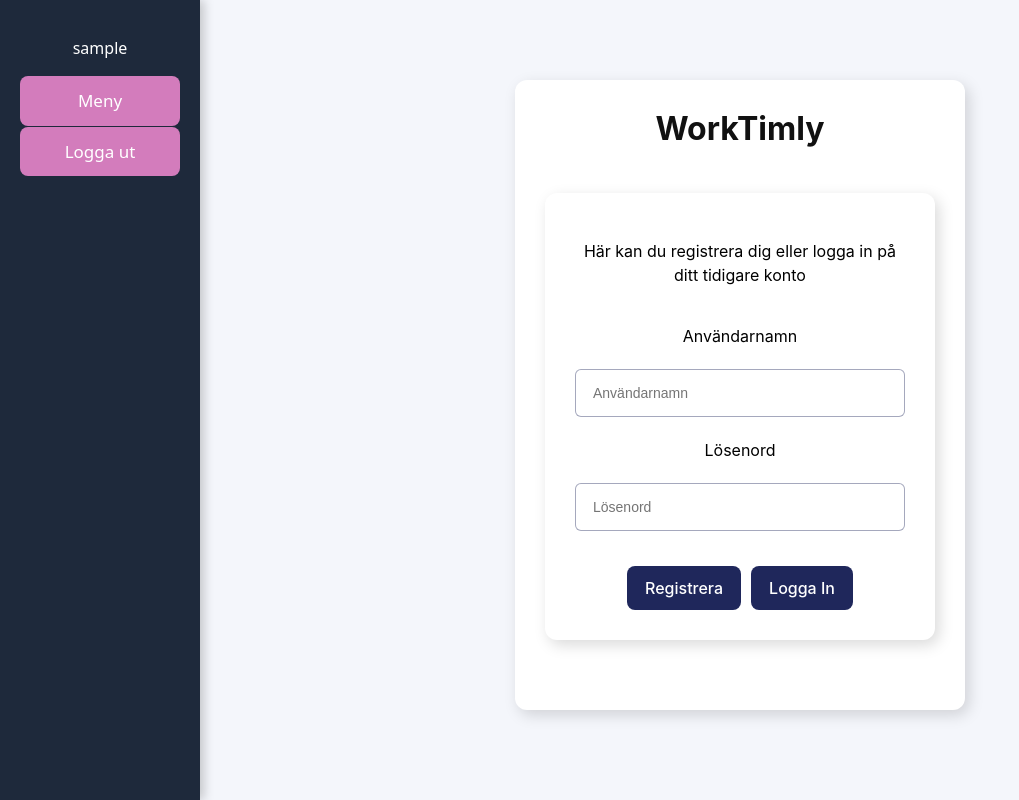
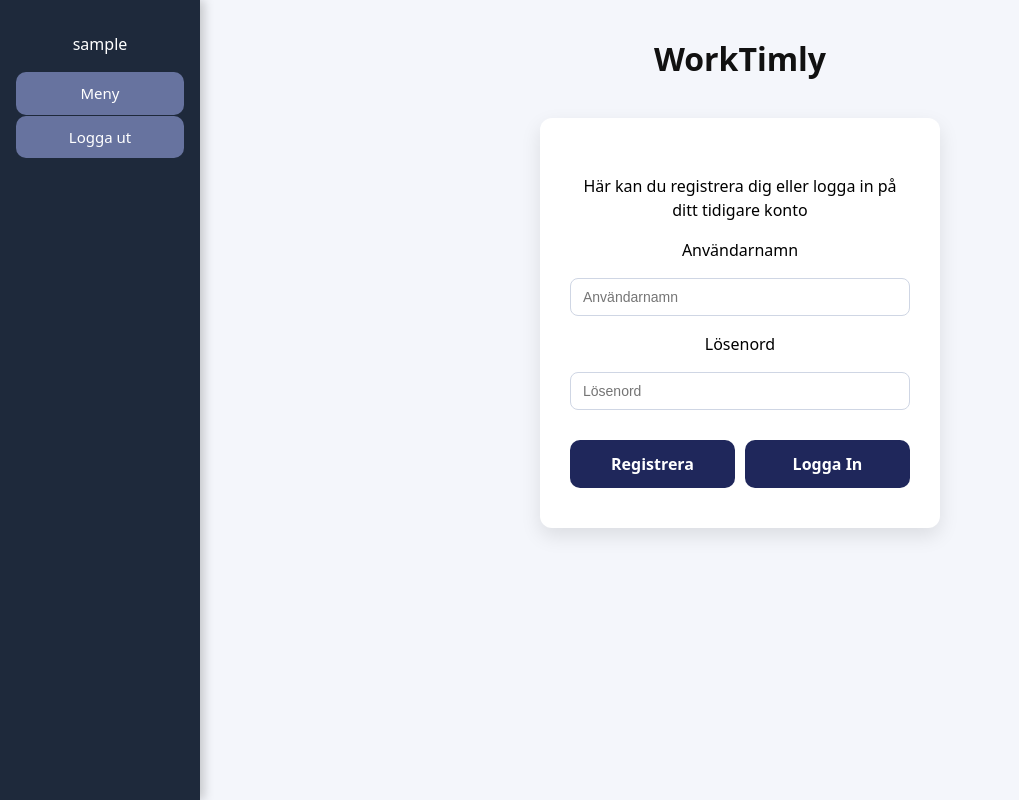
Before and after one commit to Juliahagstedtt/TimeWorkly, a React (Vite) app: page / in a window 1280 px wide. Shown: the whole page, without its empty margins (0-1019 px from the left). Built offline with nearby package versions, Linux system fonts and the light colour scheme; sample sign-in values are in the browser's storage.

Commit message:
css och städ

```diff
--- a/src/App.css
+++ b/src/App.css
@@ -32,6 +32,8 @@ html, body {
   flex: 1;
   margin-left: 200px;
   padding: 40px;
+  text-align: center;
+  justify-content: center;
 }
 
 .card {
@@ -59,15 +61,31 @@ button {
   padding: 12px 16px;
   border-radius: 8px;
   border: none;
-  background-color: #1f275b;
-  color: white;
-  font-size: 1rem;
-  cursor: pointer;
   transition: 0.2s;
 }
 
 button:hover {
-  background-color: #3944a3;
+  background-color: #dbdbdb;
+}
+
+.reg-buttons {
+  display: block;
+  width: 100%;
+  max-width: 420px;
+  margin: 18px auto 0;
+  padding: 12px 14px;
+  border-radius: 10px;
+  border: none;
+  background-color: #1f275b;
+  color: #fff;
+  font-weight: 600;
+  cursor: pointer;
+  margin-top: 20px;
+}
+
+.reg-buttons:hover {
+    background-color: rgb(124, 138, 151);
+    border: none;
 }
 
 .error-message {
@@ -77,7 +95,6 @@ button:hover {
 }
 
 @media (max-width: 375px) {
-
   .sidebar {
     width: 100%;
     height: auto;
--- a/src/pages/ClockInOut.tsx
+++ b/src/pages/ClockInOut.tsx
@@ -104,9 +104,9 @@ const handleClockIn = async () => {
 
       <div className="clock-buttons">
         {!In ? (
-          <button className="In" onClick={handleClockIn}>Stämpla In</button>
+          <button className="stamp-button" onClick={handleClockIn}>Stämpla In</button>
         ) : (
-          <button className="Out" onClick={handleClockOut}>Stämpla Ut</button>
+          <button className="stamp-button" onClick={handleClockOut}>Stämpla Ut</button>
         )}
       </div>
       {errorMessage && <p className="error-message">{errorMessage}</p>}
--- a/src/pages/Edit.tsx
+++ b/src/pages/Edit.tsx
@@ -30,6 +30,13 @@ function Edit() {
         t.startTime.slice(0, 10) === date
       );
       setTimes(filtered);
+
+      if (!selectedIdFromState && filtered.length > 0) {
+        const first = filtered[0];
+        setSelectedId(first.id);
+        setStart(first.startTime.slice(11, 16));
+        setEnd(first.endTime ? first.endTime.slice(11, 16) : "");
+      }
 
       if (selectedIdFromState) {
         const selected = filtered.find((t) => t.id === selectedIdFromState);
--- a/src/pages/LoginRegister.tsx
+++ b/src/pages/LoginRegister.tsx
@@ -75,7 +75,7 @@ function LoginRegister() {
 
 
   return (
-        <div className='card'>
+        <div className='reg-container'>
               <h1>WorkTimly</h1>
 
            <div className="card">
--- a/src/pages/OverView.tsx
+++ b/src/pages/OverView.tsx
@@ -117,7 +117,7 @@ for (let i = 0; i < 7; i++) {
 
 return (
 <>
-    <div className="card">
+    <div className="overview-card">
           <div className="week-header">
         <button onClick={() => changeWeek(-1)}> ⟵ </button>
         <button onClick={() => changeWeek(1)}> ⟶ </button>
@@ -141,9 +141,9 @@ return (
     <div key={index} className="week-row">
       <span className="week-date">{day.toLocaleDateString("sv-SE")}</span>
 
-      <span className="week-hours">
-        {total.h}h {total.m}min
-      </span>
+    <span className="week-hours">
+      {hasItems ? `${total.h}h ${total.m}min` : "-"}
+    </span>
 
   {hasItems ? (
     <button onClick={() => navigate(`/edit/${dayISO}`)}>
--- a/src/styles/ClockInOut.css
+++ b/src/styles/ClockInOut.css
@@ -1,15 +1,23 @@
 .clock-buttons, h3 {
   display: flex;
   justify-content: center;
-  margin-top: 20px;
+  margin: 12px 0;
 }
 
-.In, .Out {
-    background-color: rgb(169, 52, 52);
+.card h3 {
+  text-align: center;
+  margin: 0 0 12px;
 }
 
-.error-message {
-  color: red;
-  margin-top: 10px;
-  font-size: 14px;
+.stamp-button {
+    background-color: rgb(169, 52, 52);
+    color: white;
+    border: none;
+    border-radius: 10px;
+    padding: 12px 16px;
+    min-width: 160px;
 }
+
+.stamp-button:hover {
+  background-color: rgb(194, 129, 129);
+}
--- a/src/styles/Headers.css
+++ b/src/styles/Headers.css
@@ -1,18 +1,18 @@
 .option-buttons {
-    background-color: #d37cbc;
+    background-color: #67739f;
+    color: #ffffff;
     width: 100%;
-    padding: 12px 14px;
-    border-radius: 8px;
-    font-size: 17px;
+    padding: 10px 12px;
+    border-radius: 10px;
+    font-size: 15px;
     cursor: pointer;
-    border: none;
+    /* border: none; */
     transition: 0.2s;
     margin-bottom: 1px;
 }
 
-
 .option-buttons:hover {
-    background-color:  #bf9db6;;
+    background-color:  #cacde9;;
     border: none;
 }
 
@@ -28,7 +28,7 @@
   width: 200px;
   height: 100vh;
   background-color: #1E293B;
-  padding: 20px;
+  padding: 16px;
   box-shadow: 4px 0 10px rgba(0, 0, 0, 0.2);
   display: flex;
   flex-direction: column;
--- a/src/styles/LoginRegister.css
+++ b/src/styles/LoginRegister.css
@@ -1,34 +1,18 @@
-.card {
-    max-width: 400px;
-    margin: 60px auto;
-    padding: 40px 30px;
-    background-color: #ffffff;
-    border-radius: 12px;
-    box-shadow: 4px 5px 15px rgba(0,0,0,0.15);
-
-    display: flex;
-    flex-direction: column;
-    gap: 5px;
-    font-family: 'Inter', sans-serif;
-}
-
 .reg-container h2 {
     margin-bottom: 10px;
     font-size: 1.5rem;
     font-weight: 600;
 }
 
-.reg-buttons {
-    background-color: rgba(31, 39, 91, 0.71);
-    color: rgb(255, 255, 255);
-    border: none;
+.reg-container {
+    display: flex;
+    flex-direction: column;
+    align-items: center;
+    max-width: 400px;
+    margin: 0 auto;
+    margin-left: 300px;
+
 }
-
-.reg-buttons:hover {
-    background-color: rgb(124, 138, 151);
-    border: none;
-}
-
 .user-input,
 .password-input {
     padding: 15px 17px;
@@ -46,10 +30,26 @@
     justify-content: center;
 }
 
-p {
+.reg-container p {
     color: black;
 }
 
-.error-message {
-    color: rgb(255, 22, 22);
+
+@media (max-width: 1200px) {
+  .reg-container {
+    margin-left: 200px;
+  }
 }
+
+@media (max-width: 992px) {
+  .reg-container {
+    margin-left: 100px;
+  }
+}
+
+@media (max-width: 768px) {
+  .reg-container {
+    margin-left: auto;
+    margin-right: auto;
+  }
+}
--- a/src/styles/ManualInPut.css
+++ b/src/styles/ManualInPut.css
@@ -5,7 +5,7 @@
     font-weight: 600;
 }
 
-.reg-buttons {
+/* .reg-buttons {
     display: inline-flex;
     justify-content: center;
     align-items: center;
@@ -17,10 +17,24 @@
     color: #fff;
     font-weight: 500;
     cursor: pointer;
+} */
+
+.card label {
+  display: block;
+  margin: 12px 0 6px;
+  font-weight: 600;
+  color: #434343;
 }
 
-.error-message {
-  color: red;
-  margin-top: 10px;
-  font-size: 14px;
+.card input,
+.card select {
+  width: 100%;
+  max-width: 420px;
+  display: block;
+  margin: 0 auto;
+  padding: 10px 12px;
+  border-radius: 8px;
+  border: 1px solid #cfd6e4;
+  background: #fff;
+  color: #4f4f4f;
 }
--- a/src/styles/OverView.css
+++ b/src/styles/OverView.css
@@ -1,4 +1,4 @@
-.card {
+.overview-card {
     max-width: 450px;
     margin: 40px auto;
     background: rgb(255, 255, 255);
@@ -26,7 +26,7 @@
 }
 
 .week-header button:hover {
-    background: rgba(103, 108, 145, 0.9);
+    background-color: rgb(124, 138, 151);
 }
 
 .week-table {
```
